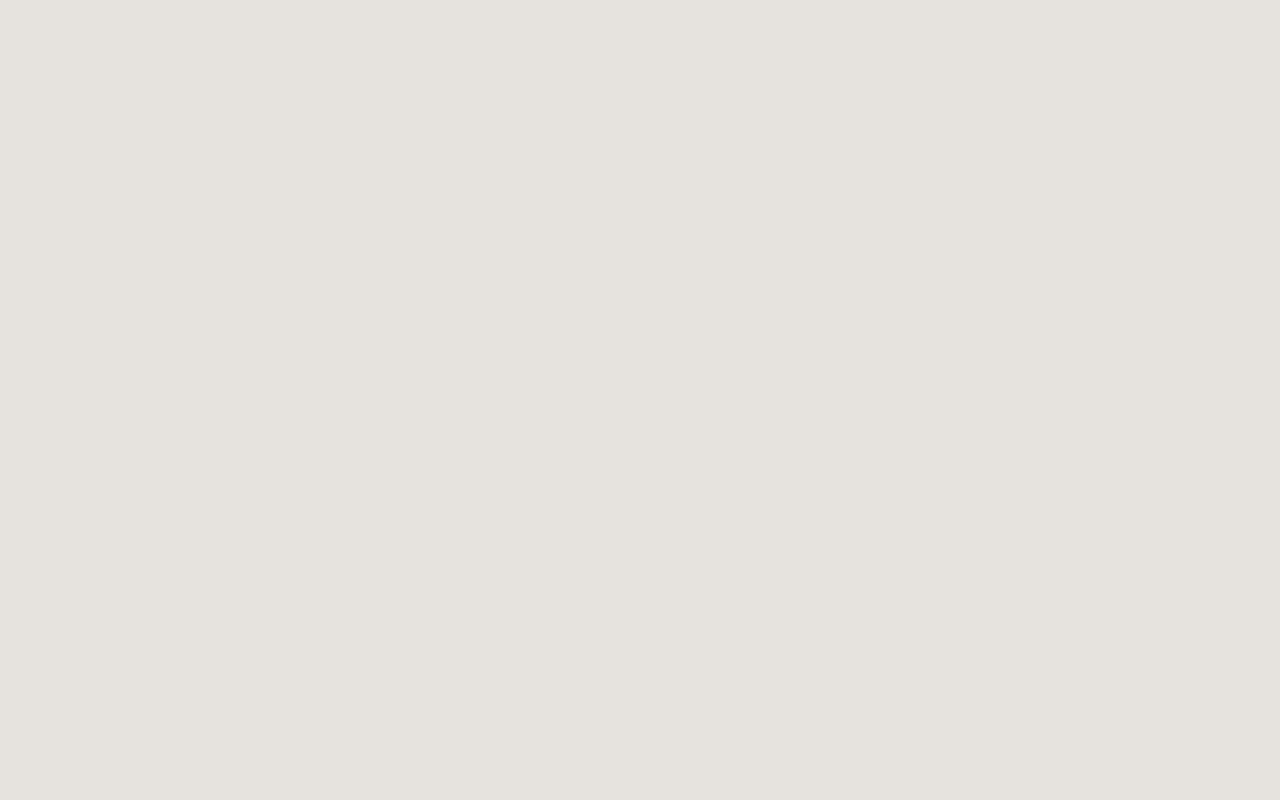
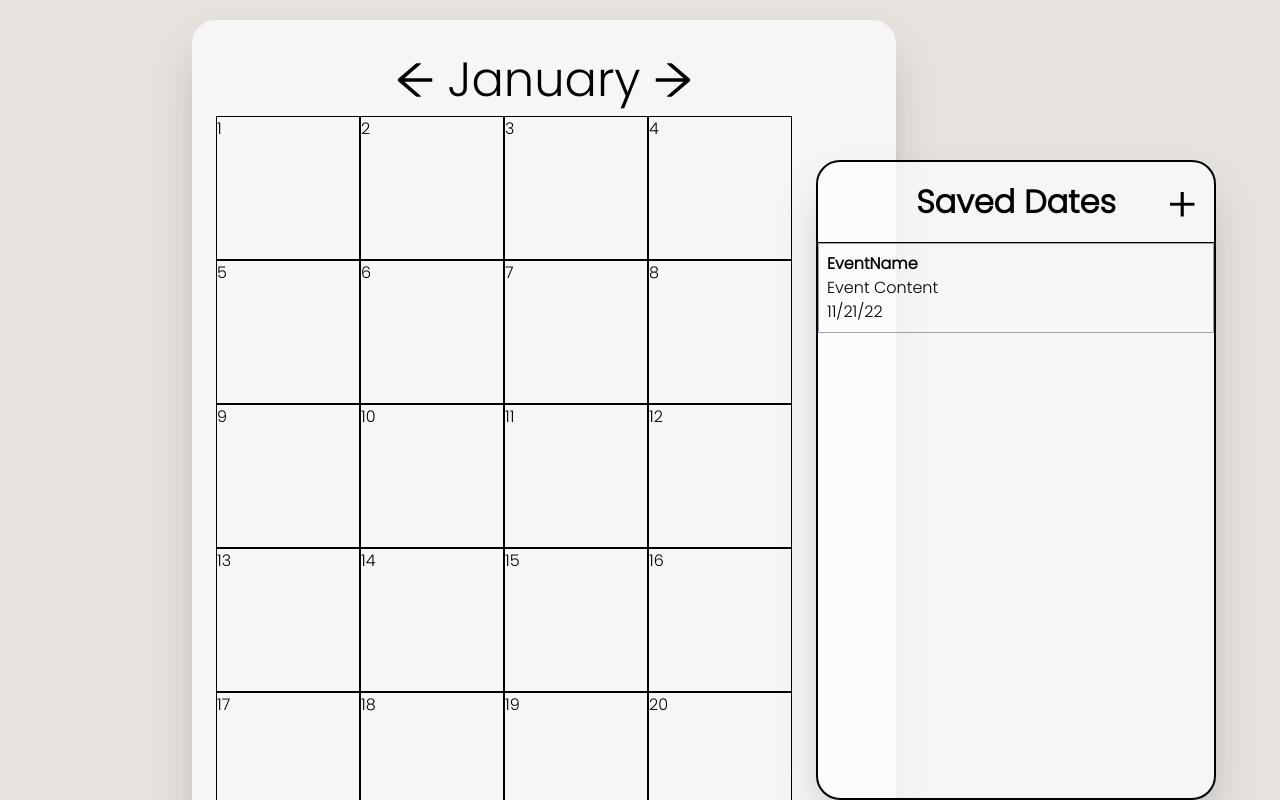
Before and after one commit to Broilan/Antohm, a React (Vite) app in the folder client/: page /test in a window 1280 px wide. Shown: the top 800 px of the page. Built offline with nearby package versions, Linux system fonts and the light colour scheme.

Commit message:
made a calendar from scratch & a list for saved dates

```diff
--- a/client/src/App.jsx
+++ b/client/src/App.jsx
@@ -6,7 +6,7 @@ import jwt_decode from 'jwt-decode';
 import setAuthToken from './utils/setAuthToken';
 import { Profile, Login, Signup, Home} from "./pages";
 import Applications from "./components/Applications";
-import MaterialModal from "./components/Modal";
+import Calendar from "./components/Calendar";
 import { Navbar } from "./components";
 
 export const DataContext = React.createContext();
@@ -58,7 +58,7 @@ function App() {
           <Routes>
               <Route path='/' element={ <Home />} />
 
-              <Route path='test' element={ <MaterialModal />} />
+              <Route path='test' element={ <Calendar />} />
 
               <Route path='/profile' element={ <PrivateRoute><Profile /></PrivateRoute>}/>
               <Route path='applications' element={ <Applications />} />
--- a/client/src/components/Calendar.jsx
+++ b/client/src/components/Calendar.jsx
@@ -1,9 +1,93 @@
-import React from 'react'
+import React, { useState, useRef, useEffect } from 'react';
+import { AiOutlineArrowLeft } from 'react-icons/ai';
+import { AiOutlineArrowRight } from 'react-icons/ai';
 
-const Calendar = () => {
+function Calendar() {
+  const [name, setName] = useState("January")
+  const render = useRef(0)
+
+const monthsNames = ["January", "February", "March", "April", "June", "July", "August", "September", "October", "November", "December"]
+
+const months =[
+  [1, 2 , 3, 4, 5, 6, 7, 8, 9, 10, 11, 12, 13, 14, 15, 16, 17, 18, 19, 20, 21, 22, 23, 24, 25, 26, 27, 28, 29, 30, 31],
+
+  [1, 2 , 3, 4, 5, 6, 7, 8, 9, 10, 11, 12, 13, 14, 15, 16, 17, 18, 19, 20, 21, 22, 23, 24, 25, 26, 27, 28],
+
+  [1, 2 , 3, 4, 5, 6, 7, 8, 9, 10, 11, 12, 13, 14, 15, 16, 17, 18, 19, 20, 21, 22, 23, 24, 25, 26, 27, 28, 29, 30, 31],
+
+  [1, 2 , 3, 4, 5, 6, 7, 8, 9, 10, 11, 12, 13, 14, 15, 16, 17, 18, 19, 20, 21, 22, 23, 24, 25, 26, 27, 28, 29, 30],
+
+  [1, 2 , 3, 4, 5, 6, 7, 8, 9, 10, 11, 12, 13, 14, 15, 16, 17, 18, 19, 20, 21, 22, 23, 24, 25, 26, 27, 28, 29, 30, 31],
+
+  [1, 2 , 3, 4, 5, 6, 7, 8, 9, 10, 11, 12, 13, 14, 15, 16, 17, 18, 19, 20, 21, 22, 23, 24, 25, 26, 27, 28, 29, 30],
+
+  [1, 2 , 3, 4, 5, 6, 7, 8, 9, 10, 11, 12, 13, 14, 15, 16, 17, 18, 19, 20, 21, 22, 23, 24, 25, 26, 27, 28, 29, 30, 31],
+
+  [1, 2 , 3, 4, 5, 6, 7, 8, 9, 10, 11, 12, 13, 14, 15, 16, 17, 18, 19, 20, 21, 22, 23, 24, 25, 26, 27, 28, 29, 30, 31],
+
+  [1, 2 , 3, 4, 5, 6, 7, 8, 9, 10, 11, 12, 13, 14, 15, 16, 17, 18, 19, 20, 21, 22, 23, 24, 25, 26, 27, 28, 29, 30],
+
+  [1, 2 , 3, 4, 5, 6, 7, 8, 9, 10, 11, 12, 13, 14, 15, 16, 17, 18, 19, 20, 21, 22, 23, 24, 25, 26, 27, 28, 29, 30, 31],
+
+  [1, 2 , 3, 4, 5, 6, 7, 8, 9, 10, 11, 12, 13, 14, 15, 16, 17, 18, 19, 20, 21, 22, 23, 24, 25, 26, 27, 28, 29, 30],
+
+  [1, 2 , 3, 4, 5, 6, 7, 8, 9, 10, 11, 12, 13, 14, 15, 16, 17, 18, 19, 20, 21, 22, 23, 24, 25, 26, 27, 28, 29, 30, 31],
+]
+
+function previousMonth() {
+  if (render.current == 0) {
+    alert("Can't go back from here!")
+  }else {
+  render.current = render.current - 1
+  setName(monthsNames[render.current])
+}
+}
+
+function nextMonth() {
+  if (render.current == 10) {
+    alert("Can't go forward from here!")
+  } else {
+      render.current = render.current + 1
+  setName(monthsNames[render.current])
+  }
+
+}
+
   return (
-    <div>Calendar</div>
-  )
+    <>
+    <div className='relative ml-auto w-[55%] h-fit mr-[30%] mt-5 p-6 rounded-3xl shadow-2xl bg-dimWhite'>
+
+      <div className='flex gap-2 text-[3rem]'>
+      <div onClick={previousMonth} className="mt-3 cursor-pointer ml-auto"> <AiOutlineArrowLeft/> </div>
+      <div>{name}</div>
+      <div onClick={nextMonth} className="mt-3 cursor-pointer mr-auto"><AiOutlineArrowRight/></div>
+      </div>
+
+      <div className='flex flex-wrap' >
+      {months[render.current].map((d) => <div className='w-36 h-36 border-black border-[1px]'>{d}</div> )}
+      </div>
+
+    </div>
+
+    <div className='absolute bg-dimWhite w-[25rem] h-[40rem] border-[2px] shadow-2xl border-black rounded-3xl right-0 top-[10rem] mr-16'>
+
+      <div className='flex justify-center border-black border-b-[1px]'>
+      <div className= 'font-bold mt-4 text-[2rem] fixed '>Saved Dates</div>
+      <div className='text-[3rem] ml-auto mr-4 mt-2'> + </div>
+      </div>
+
+    <div className='p-2 border-[1px] border-gray-400 hover:bg-gray-300 cursor-pointer'>
+      <h1 className='font-bold'>EventName</h1>
+      <p>Event Content</p>
+      <p>11/21/22</p>
+    </div>
+    </div>
+
+
+
+
+    </>
+  );
 }
 
 export default Calendar
--- a/client/src/pages/Profile.jsx
+++ b/client/src/pages/Profile.jsx
@@ -1,6 +1,5 @@
 import React, { useState } from "react";
 import "../styles/profile.css"
-import Kanban from "../components/Kanban";
 import QuantDash from "../components/QuantDash";
 import { ProfileSideBar } from "../components";
 
```
Also changed, not shown: 1 other file (tests, documents, lock files or other folders).
